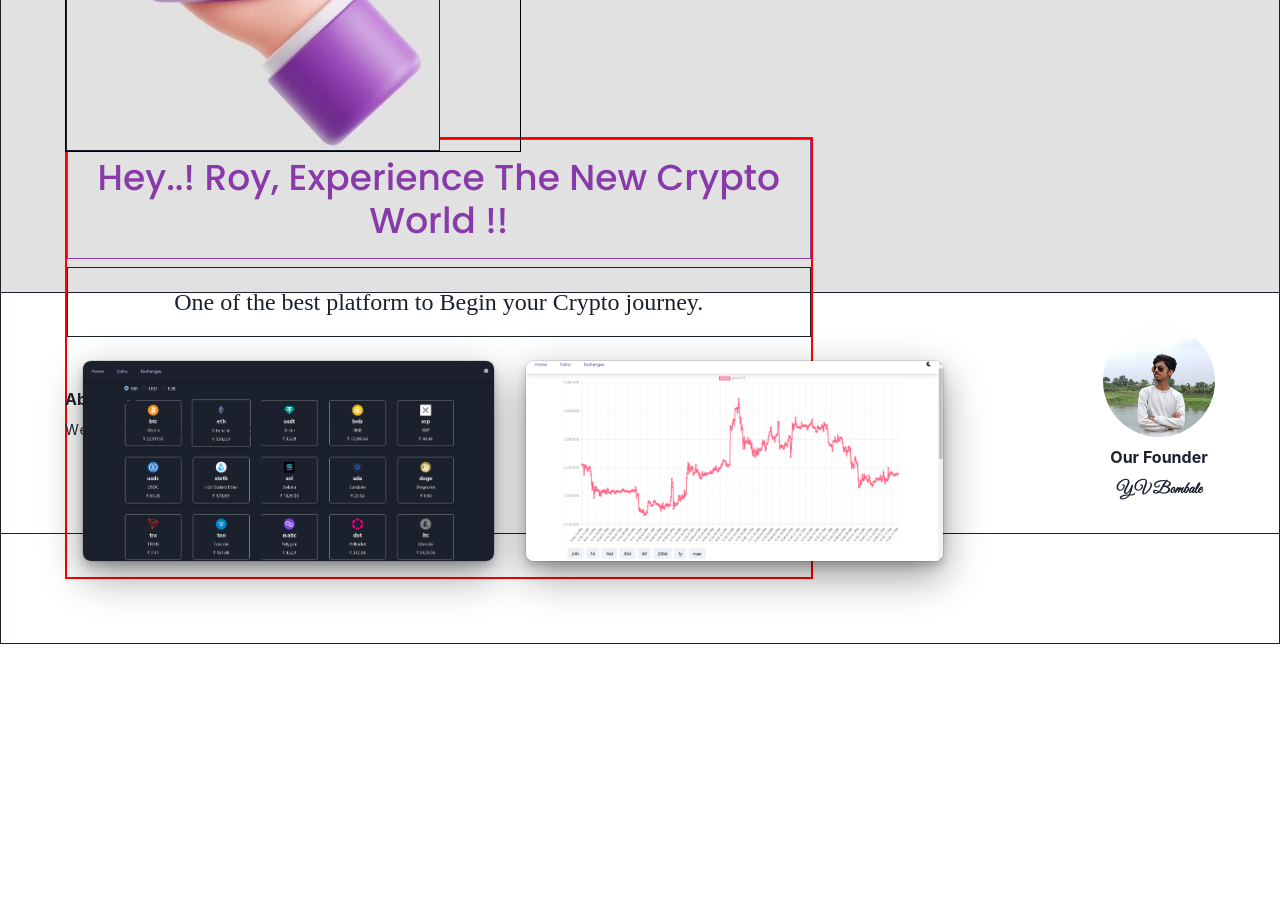
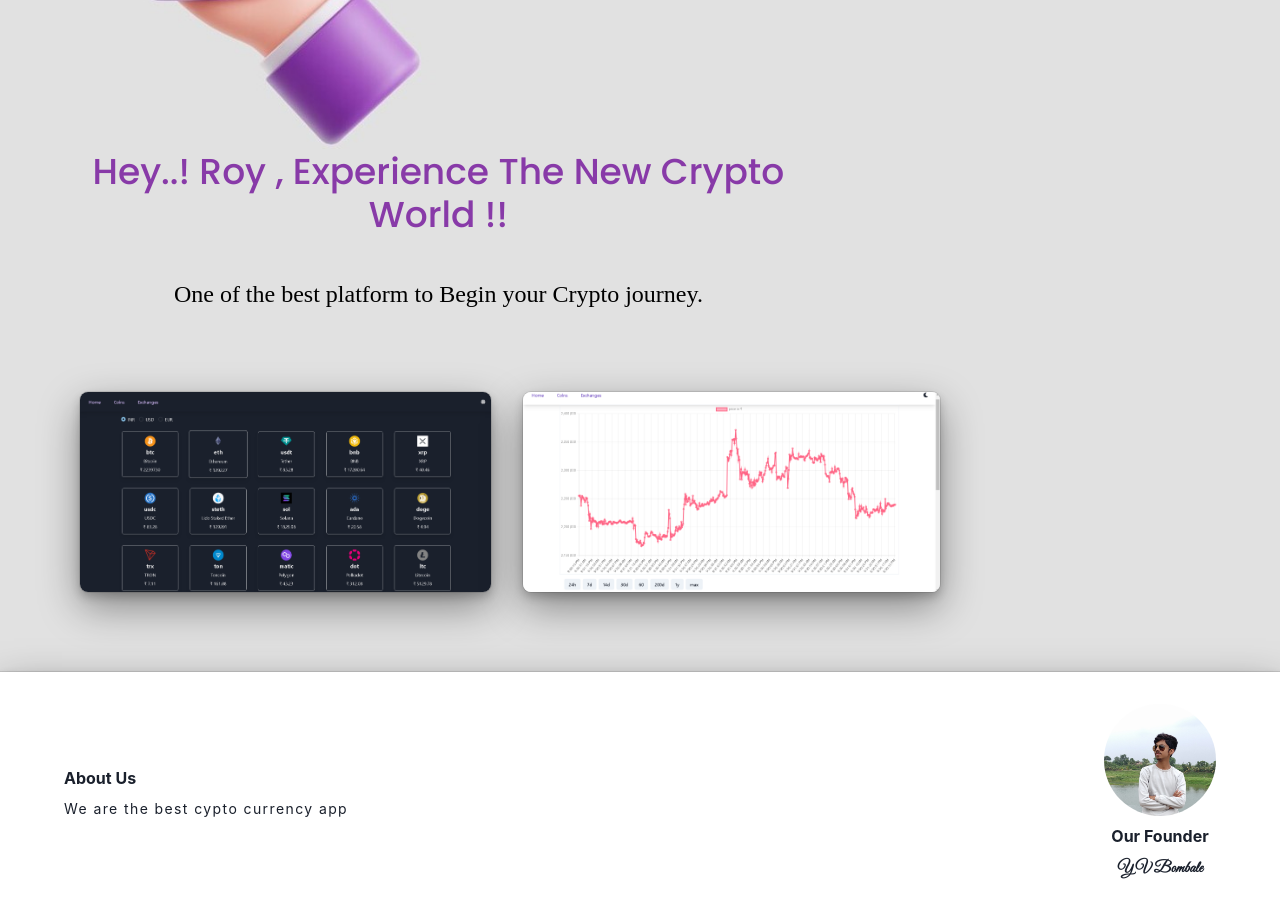
Before and after one commit to Yasssh-bombale/Crypto-app, a React (Create React App) app: page / in a window 1280 px wide. Shown: the part 460-1372 px from the top of the page. Before the commit the page ends 1104 px from the top, so only its background shows below. Built offline with nearby package versions, Linux system fonts and the light colour scheme; a web font is replaced by a local one.

Commit message:
completed all project now its time for authentication

```diff
--- a/package.json
+++ b/package.json
@@ -15,9 +15,11 @@
     "react": "^18.2.0",
     "react-chartjs-2": "^5.2.0",
     "react-dom": "^18.2.0",
+    "react-hot-toast": "^2.4.1",
     "react-icons": "^3.11.0",
     "react-router-dom": "^6.16.0",
     "react-scripts": "5.0.1",
+    "sass": "^1.69.3",
     "web-vitals": "^2.1.4"
   },
   "scripts": {
--- a/public/index.html
+++ b/public/index.html
@@ -44,7 +44,7 @@
       work correctly both with client-side routing and a non-root public URL.
       Learn how to configure a non-root public URL by running `npm run build`.
     -->
-    <title>React App</title>
+    <title>Cypto App</title>
   </head>
   <body>
     <noscript>You need to enable JavaScript to run this app.</noscript>
--- a/src/Components/Footer.jsx
+++ b/src/Components/Footer.jsx
@@ -3,7 +3,7 @@ import React from 'react';
 import avtr from '../assets/y1.jpg';
 const Footer = () => {
   return (
-    <Box minH={'48'} px={'16'} py={['16', '8']} border={'1px solid'}>
+    <Box minH={'48'} px={'16'} py={['16', '8']} boxShadow={'dark-lg'}>
       <Stack direction={['column', 'row']} alignItems={'center'}>
         <VStack width={'full'} alignItems={['center', 'flex-start']}>
           <Text fontWeight={'bold'}>About Us</Text>
--- a/src/Components/Home.jsx
+++ b/src/Components/Home.jsx
@@ -1,12 +1,4 @@
-import {
-  Box,
-  HStack,
-  Heading,
-  Image,
-  Stack,
-  Text,
-  VStack,
-} from '@chakra-ui/react';
+import { Box, Heading, Image, Stack, Text, VStack } from '@chakra-ui/react';
 import React from 'react';
 import { motion } from 'framer-motion';
 
@@ -15,9 +7,9 @@ import img2 from '../assets/ss2.png';
 import img3 from '../assets/ss3.png';
 const Home = () => {
   return (
-    <Box width={'full'} bgColor={'#E1E1E1'} height={['100vh', '85vh']}>
+    <Box width={'full'} bgColor={'#E1E1E1'} minH={['110vh', '90vh']}>
       <Stack
-        border={'1px solid'}
+        // border={'1px solid'}
         width={'full'}
         direction={['column', 'row']}
         wrap={'wrap'}
@@ -25,7 +17,7 @@ const Home = () => {
       >
         <motion.div
           style={{
-            border: '1px solid black',
+            // border: '1px solid black',
             display: 'flex',
             alignItems: 'center',
             justifyContent: 'center',
@@ -40,7 +32,7 @@ const Home = () => {
           }}
         >
           <Image
-            border={'1px solid'}
+            // border={'1px solid'}
             src={img1}
             w={['200', '450']}
             h={['200', '450']}
@@ -48,9 +40,9 @@ const Home = () => {
             objectFit={'contain'}
           />
         </motion.div>
-        <VStack border={'2px solid red'} mt={['10', '0']} w={['full', '65%']}>
+        <VStack mt={['10', '0']} w={['full', '65%']}>
           <Heading
-            border={'1px solid'}
+            // border={'1px solid'}
             w={'full'}
             p={'4'}
             size={['lg', 'xl']}
@@ -60,29 +52,38 @@ const Home = () => {
             fontWeight={'medium'}
             // noOfLines={2}
           >
-            Hey..! Roy, Experience The New Crypto World !!
+            Hey..! Roy , Experience The New Crypto World !!
           </Heading>
           <Text
             width={'full'}
             p={'4'}
-            border={'1px solid'}
+            // border={'1px solid'}
             textAlign={'center'}
             fontFamily={'cursive'}
             fontSize={'2xl'}
+            color={'black'}
           >
             One of the best platform to Begin your Crypto journey.
           </Text>
-          <HStack spacing={'8'} width={'full'}>
+          <Stack
+            direction={['column', 'row']}
+            spacing={['4', '8']}
+            width={'full'}
+            // border={'2px solid green'}
+            mt={['0', '10']}
+            alignItems={['unset', 'center']}
+            p={['3', '4']}
+          >
             <Image
-              alignSelf={'flex-start'}
-              ml={'4'}
+              // alignSelf={'flex-start'}
+              // ml={'4'}
               src={img2}
               w={'200'}
               h={'200'}
               borderRadius={'lg'}
               shadow={'dark-lg'}
               objectFit={'contain'}
-              my={'4'}
+              // my={'4'}
               transition={'all 0.4s'}
               css={{
                 '&:hover': {
@@ -104,7 +105,7 @@ const Home = () => {
                 },
               }}
             />
-          </HStack>
+          </Stack>
         </VStack>
       </Stack>
     </Box>
```
Also changed, not shown: 1 other file (tests, documents, lock files or other folders).
